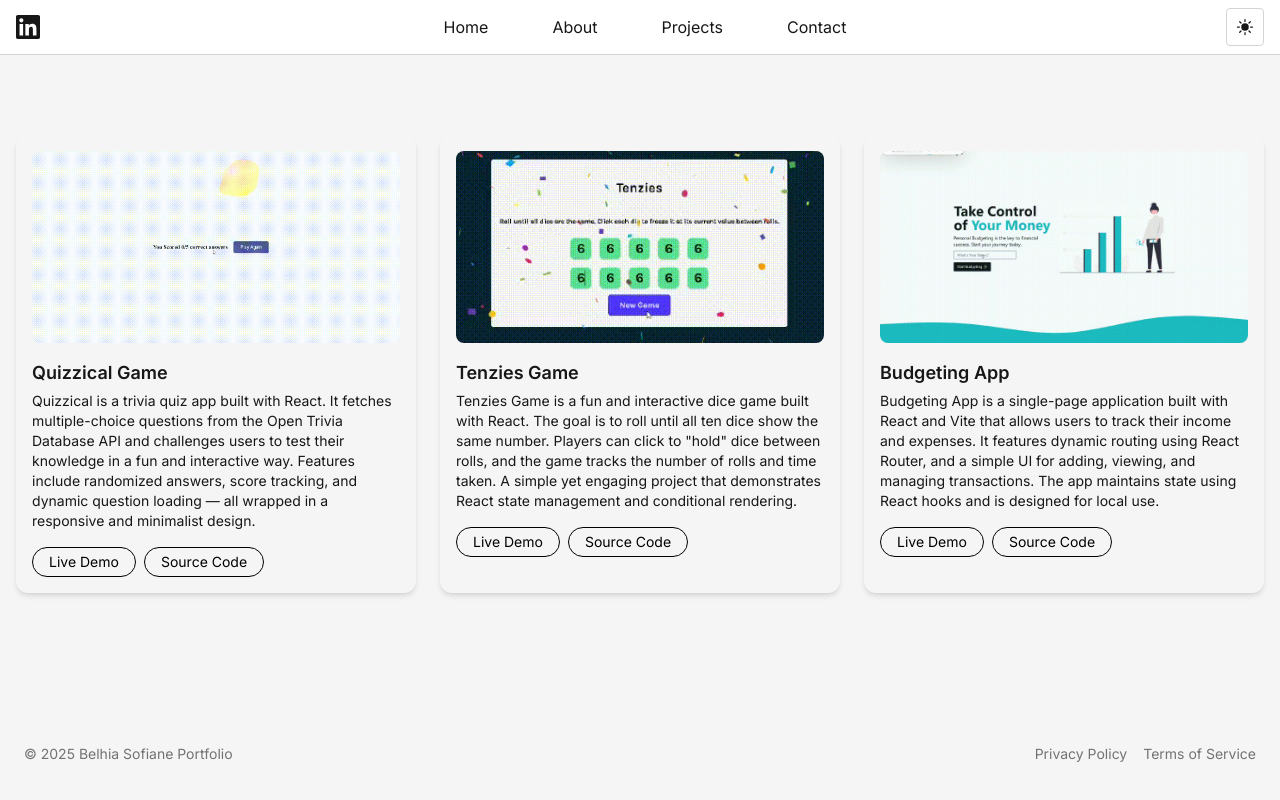
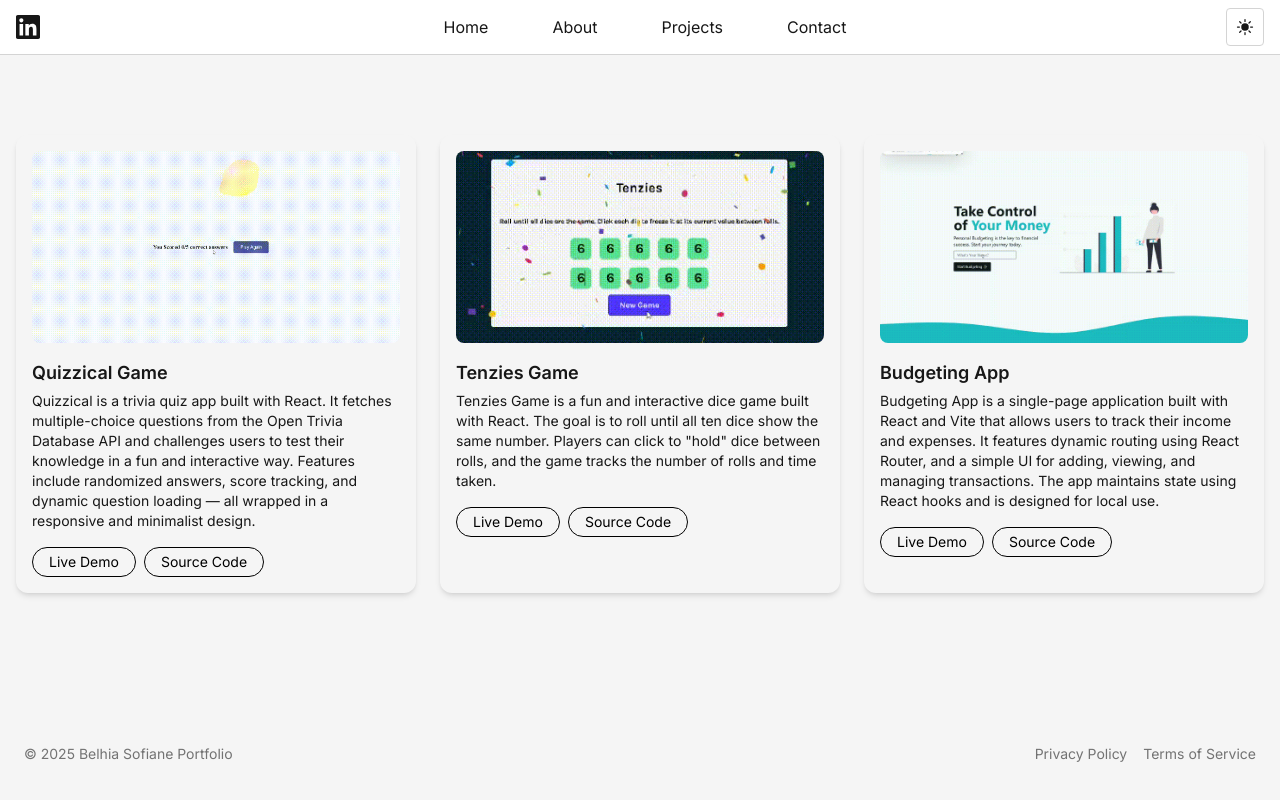
Before and after one commit to BelhiaSofiane/Portfolio-React, a React (Vite) app: page /projects in a window 1280 px wide. Built offline with nearby package versions, Linux system fonts and the light colour scheme.

Commit message:
edit project desc in Projects.jsx

```diff
--- a/src/pages/Projects.jsx
+++ b/src/pages/Projects.jsx
@@ -58,8 +58,7 @@ const Projects = () => {
             Tenzies Game is a fun and interactive dice game built with React.
             The goal is to roll until all ten dice show the same number. Players
             can click to "hold" dice between rolls, and the game tracks the
-            number of rolls and time taken. A simple yet engaging project that
-            demonstrates React state management and conditional rendering.
+            number of rolls and time taken.
           </p>
           <div className="flex space-x-2">
             <a
```
